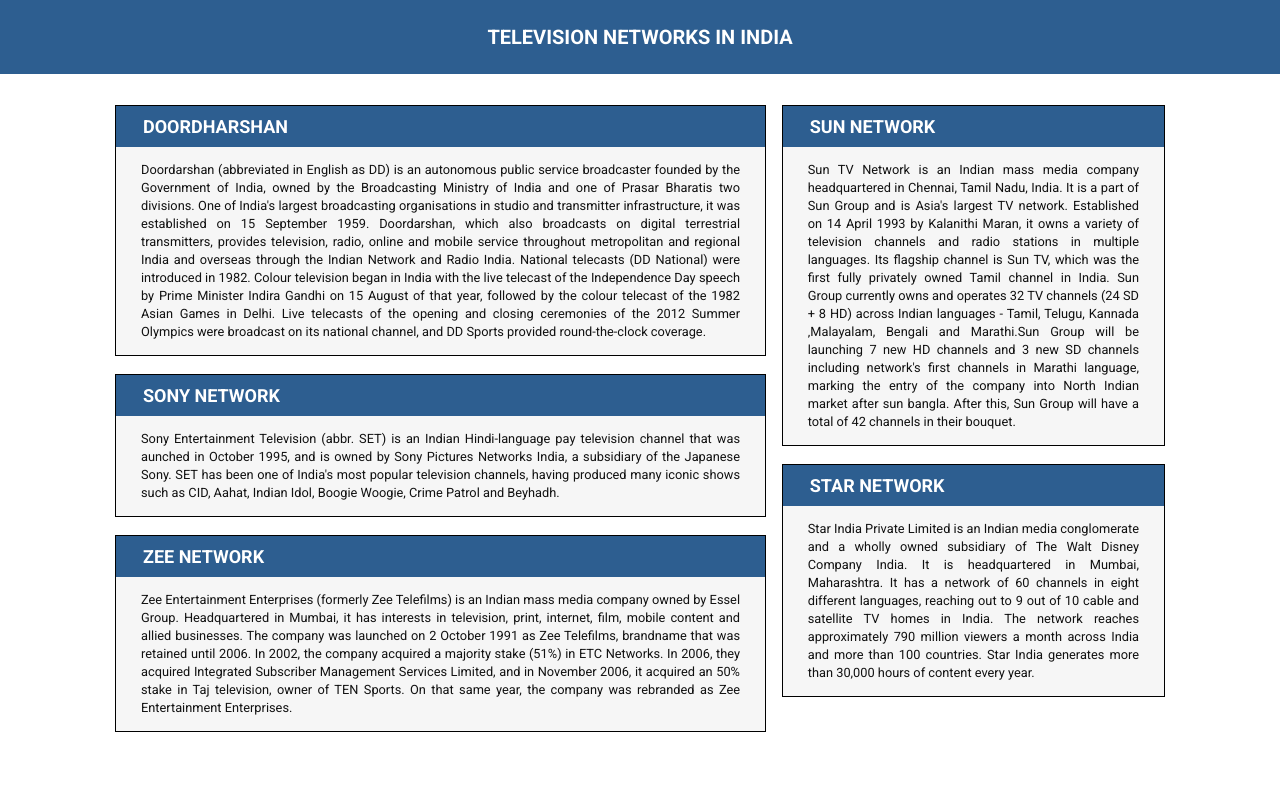
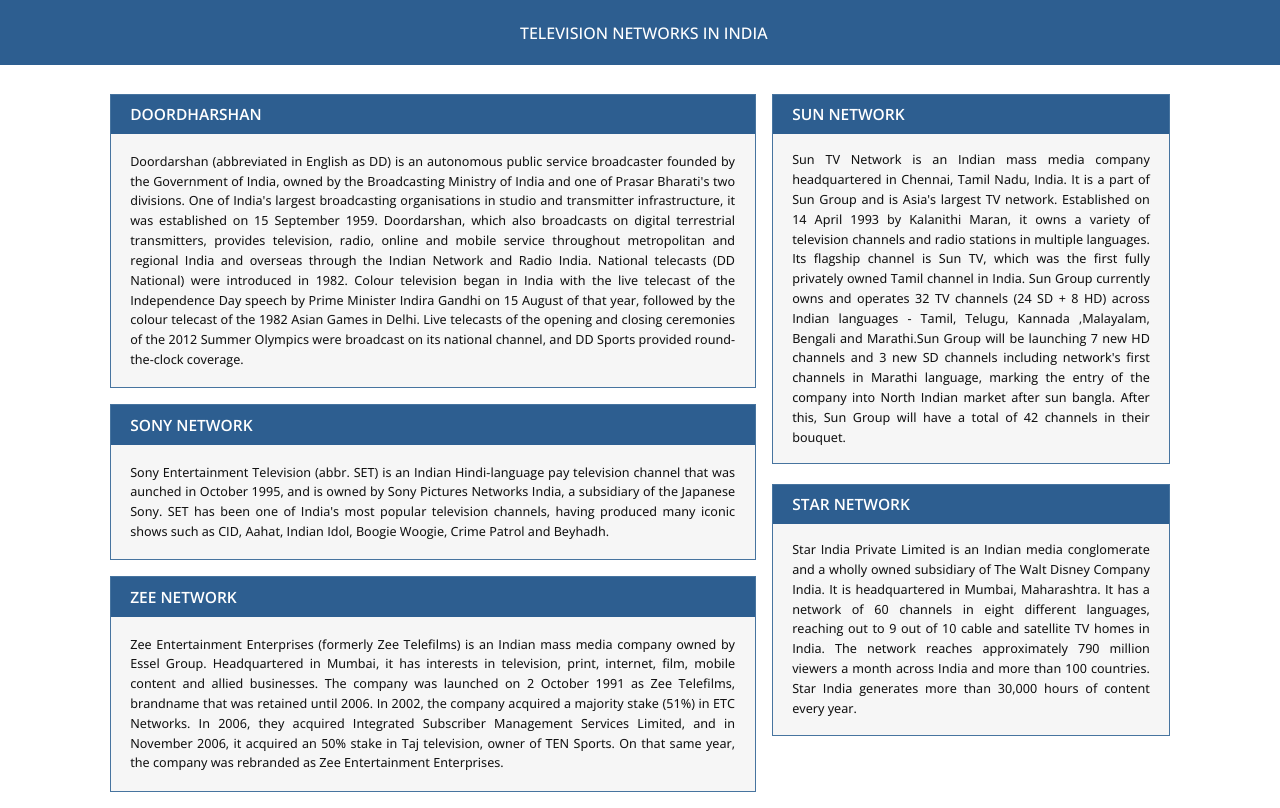
Before and after one commit to gowthams-cdw/ui_training, a plain HTML site: page television-networks/index.html in a window 1280 px wide. Drawn offline with nearby package versions, Linux system fonts and the light colour scheme.

Commit message:
Remove: css from html and body tag

```diff
--- a/television-networks/index.css
+++ b/television-networks/index.css
@@ -1,37 +1,27 @@
-@import url('https://fonts.googleapis.com/css2?family=Lora:ital,wght@0,400..700;1,400..700&family=Open+Sans:ital,wght@0,300..800;1,300..800&family=Roboto+Condensed:ital,wght@0,100..900;1,100..900&family=Roboto:ital,wght@0,100..900;1,100..900&display=swap');
-
 * {
 	margin: 0;
 	padding: 0;
 	box-sizing: border-box;
 }
 
-html {
-  font-size: 62.5%;
+.header {
+	background-color: #2d5e90;
+	padding: 1.35rem 0;
 }
 
-body {
-  font-size: 1.6rem;
-  font-family: "Roboto", sans-serif;
+.header__title {
+	margin-left: 32.5rem;
+	font-size: 1rem;
+	font-family: "Open Sans", monospace;
+	color: #ffffff;
+	font-weight: 500;
 }
 
-header {
-  background-color: #2d5e90;
-  padding: 2.5rem;
+.main {
+	padding: 1.78rem 6.85rem;
 }
 
-header h1 {
-  text-align: center;
-  font-size: 2rem;
-  color: #ffffff;
-  font-weight: bold;
-}
-
-main {
-  margin: 1.3rem 11.5rem;
-}
-
-main::after {
+.main::after {
 	content: "";
 	display: block;
 	clear: both;
@@ -39,32 +29,44 @@
 
 .left {
 	float: left;
-  width: 62%;
+	width: 60.9%;
 }
 
 .right {
 	float: right;
-  width: 36.5%;
+	width: 37.6%;
 }
 
 .card {
-  border: black solid 0.1rem;
-  margin-top: 1.8rem;
+	border: #47749f solid 0.09rem;
+	margin-bottom: 1rem;
+}
+
+.right .card {
+	margin-bottom: 1.2rem;
+
+	.card__content {
+		padding-block: 1rem;
+	}
 }
 
 .card__heading {
 	background-color: #2d5e90;
-  padding: 1rem 2.7rem;
-  font-size: 1.8rem;
+	padding: 0.55rem 1.225rem;
+	font-size: 0.97rem;
 	color: #ffffff;
+	font-weight: 600;
+	font-family: "Open Sans", monospace;
 }
 
 .card__content {
 	display: inline-block;
 	background-color: #f6f6f6;
-  padding: 1.4rem 2.5rem;
+	padding: 1.1rem 1.225rem;
 	color: #111111;
 	text-align: justify;
-  font-size: 1.28rem;
-  line-height: 1.8rem;
+	font-size: 0.788rem;
+	line-height: 1.238rem;
+	font-family: "Open Sans", monospace;
+	font-weight: 450;
 }
--- a/television-networks/index.html
+++ b/television-networks/index.html
@@ -6,18 +6,25 @@
     <title>Television Networks</title>
     <link href="index.css" rel="stylesheet" />
     <link rel="icon" type="image/x-icon" href="favicon.ico" />
+
+    <link rel="preconnect" href="https://fonts.googleapis.com" />
+    <link rel="preconnect" href="https://fonts.gstatic.com" crossorigin />
+    <link
+      href="https://fonts.googleapis.com/css2?family=IBM+Plex+Sans:ital,wght@0,100..700;1,100..700&family=Open+Sans:ital,wght@0,300..800;1,300..800&family=Roboto+Condensed:ital,wght@0,100..900;1,100..900&family=Source+Code+Pro:ital,wght@0,200..900;1,200..900&family=Ubuntu:ital,wght@0,300;0,400;0,500;0,700;1,300;1,400;1,500;1,700&display=swap"
+      rel="stylesheet"
+    />
   </head>
 
   <!-- body -->
   <body>
     <!-- header -->
-    <header>
+    <header class="header">
       <!-- heading -->
-      <h1>TELEVISION NETWORKS IN INDIA</h1>
+      <h1 class="header__title">TELEVISION NETWORKS IN INDIA</h1>
     </header>
 
     <!-- main -->
-    <main>
+    <main class="main">
       <!-- left cards -->
 
       <!-- left column -->
@@ -29,7 +36,7 @@
           <p class="card__content">
             Doordarshan (abbreviated in English as DD) is an autonomous public
             service broadcaster founded by the Government of India, owned by the
-            Broadcasting Ministry of India and one of Prasar Bharatis two
+            Broadcasting Ministry of India and one of Prasar Bharati's two
             divisions. One of India's largest broadcasting organisations in
             studio and transmitter infrastructure, it was established on 15
             September 1959. Doordarshan, which also broadcasts on digital
```
Also changed, not shown: television-networks/inspiration.html (added, +24 -0 lines). Lines whose indentation alone changed are shown as unchanged.
